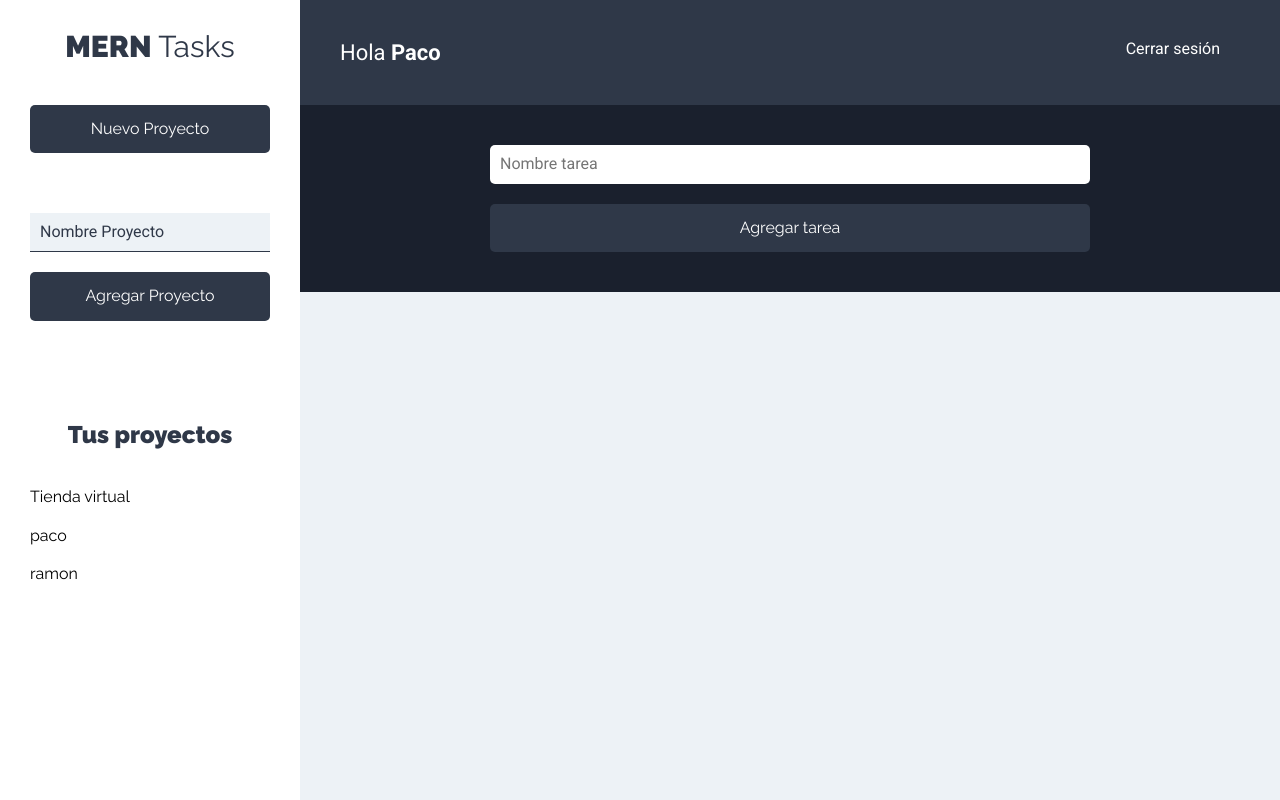
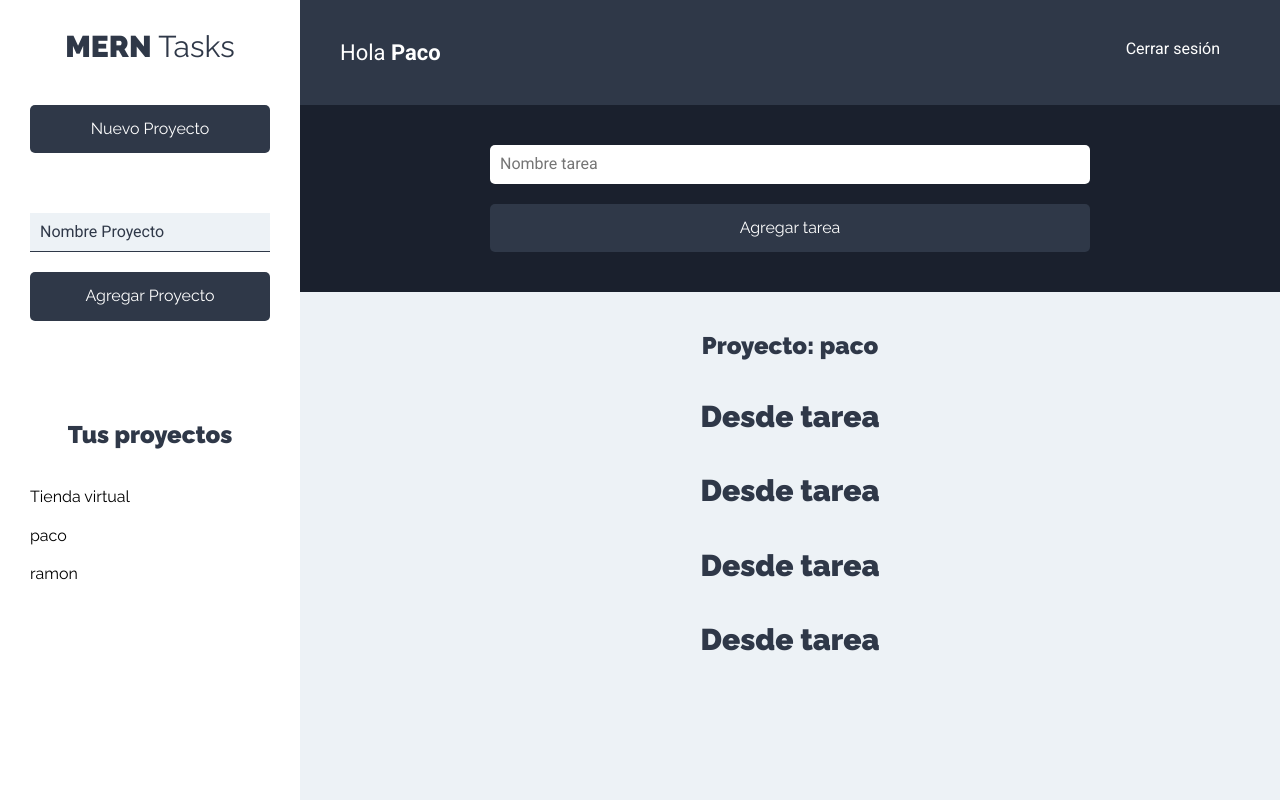
Before and after one commit to eskalona17/MERN-tasks-app, a React (Create React App) app in the folder client/: page /proyectos in a window 1280 px wide. Built offline with nearby package versions, Linux system fonts and the light colour scheme.

Commit message:
listing tasks in the formtasks

```diff
--- a/client/src/components/proyectos/Proyectos.js
+++ b/client/src/components/proyectos/Proyectos.js
@@ -2,6 +2,7 @@
 import Sidebar from '../layout/Sidebar'
 import Header from '../layout/Header';
 import FormTarea from '../tareas/FormTarea';
+import ListadoTareas from '../tareas/ListadoTareas';
 
 const Proyectos = () => {
     return (
@@ -12,7 +13,7 @@
                 <main>
                     <FormTarea />
                     <div className="contenedor-tareas">
-
+                        <ListadoTareas />
                     </div>
                 </main>
             </div>
--- a/client/src/components/tareas/ListadoTareas.js
+++ b/client/src/components/tareas/ListadoTareas.js
@@ -0,0 +1,27 @@
+import React, { Fragment } from "react";
+import Tarea from "./Tarea";
+
+const ListadoTareas = () => {
+  const tareasProyecto = [
+    { nombre: "Elegir plataforma", estado: true },
+    { nombre: "Elegir colores", estado: false },
+    { nombre: "Elegir pacos", estado: false },
+    { nombre: "Elegir hosting", estado: true },
+  ];
+  return (
+    <Fragment>
+      <h2>Proyecto: paco</h2>
+      <ul className="listado-tareas">
+        {tareasProyecto.length === 0 ? (
+          <li className="tarea">
+            <p>No hay tareas</p>
+          </li>
+        ) : tareasProyecto.map(tarea => (
+            <Tarea tarea={tarea}/>
+        ))}
+      </ul>
+    </Fragment>
+  );
+};
+
+export default ListadoTareas;
--- a/client/src/components/tareas/Tarea.js
+++ b/client/src/components/tareas/Tarea.js
@@ -0,0 +1,7 @@
+import React from 'react';
+
+const Tarea = () => {
+    return ( <h1>Desde tarea</h1> );
+}
+
+export default Tarea;
```
